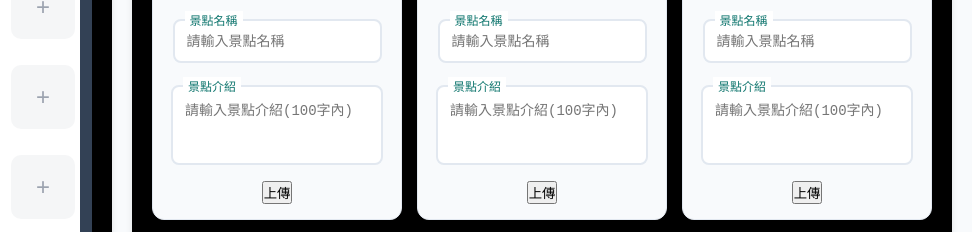
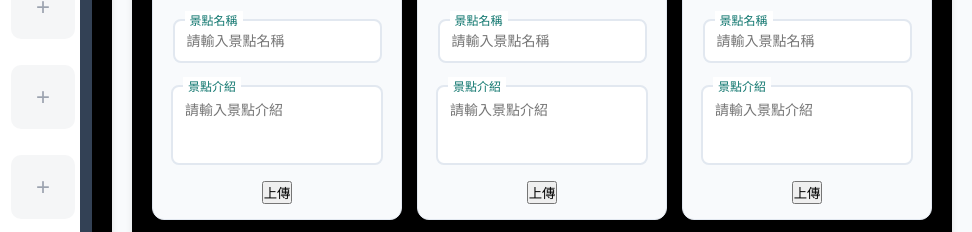
Before and after one commit to WoodyYen/ShenkengMonopoly, a website: page public/Monopoly.html in a window 1280 px wide. Shown: the part 303-535 px from the top of the page, 308-1280 px from the left. Drawn offline with Linux system fonts and the light colour scheme.

Commit message:
Update Monopoly.html
取消100字

```diff
--- a/public/Monopoly.html
+++ b/public/Monopoly.html
@@ -559,8 +559,8 @@
         textLabel.className = "input-label";
         textLabel.textContent = "景點介紹";
         const textInput = document.createElement("textarea");
-        textInput.placeholder = "請輸入景點介紹(100字內)";
-        textInput.maxLength = 100;
+        textInput.placeholder = "請輸入景點介紹";
+        // textInput.maxLength = 100;
         textContainer.appendChild(textLabel);
         textContainer.appendChild(textInput);
 
```
